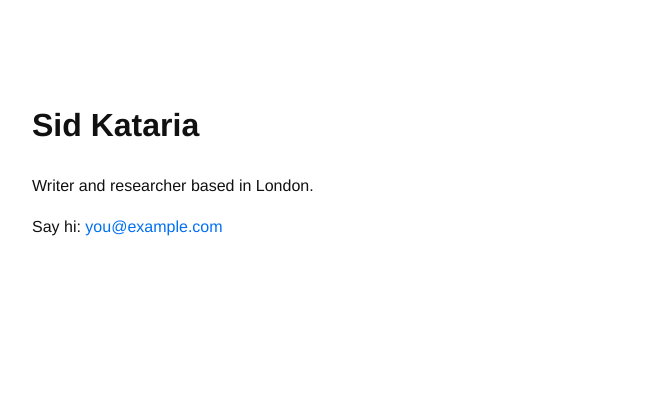
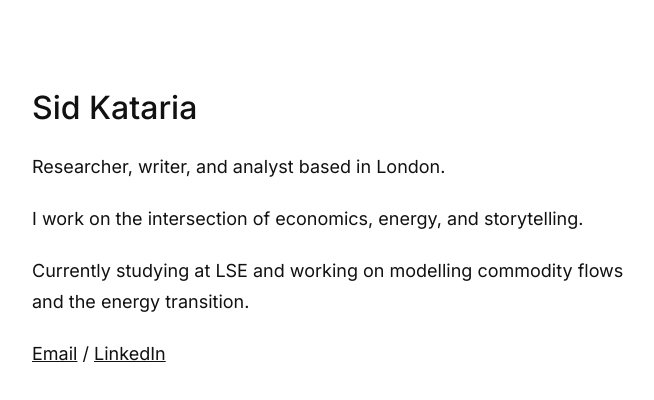
Before and after one commit to sidkataria1/sidkataria1.github.io, a plain HTML site: page index.html in a window 1280 px wide. Shown: the whole page, without its empty margins (308-962 px from the left). Drawn offline with Linux system fonts and the light colour scheme.

Commit message:
Update index.html

```diff
--- a/index.html
+++ b/index.html
@@ -2,29 +2,52 @@
 <html lang="en">
 <head>
   <meta charset="UTF-8" />
-  <meta name="viewport" content="width=device-width, initial-scale=1.0"/>
+  <meta name="viewport" content="width=device-width, initial-scale=1.0" />
   <title>Sid Kataria</title>
+  <link href="https://fonts.googleapis.com/css2?family=Inter:wght@400;500&display=swap" rel="stylesheet">
   <style>
     body {
-      font-family: Helvetica, sans-serif;
+      margin: 0;
+      padding: 60px 20px;
+      font-family: 'Inter', sans-serif;
+      background-color: #ffffff;
+      color: #111;
+      line-height: 1.7;
+    }
+
+    main {
       max-width: 600px;
-      margin: 100px auto;
-      padding: 0 20px;
-      line-height: 1.6;
+      margin: 0 auto;
+    }
+
+    h1 {
+      font-weight: 500;
+      font-size: 32px;
+      margin-bottom: 0.5em;
+    }
+
+    p {
+      font-size: 18px;
+      margin: 0 0 1.2em;
+    }
+
+    a {
       color: #111;
+      text-decoration: underline;
     }
-    a {
-      color: #0070f3;
-      text-decoration: none;
-    }
+
     a:hover {
-      text-decoration: underline;
+      opacity: 0.7;
     }
   </style>
 </head>
 <body>
-  <h1>Sid Kataria</h1>
-  <p>Writer and researcher based in London.</p>
-  <p>Say hi: <a href="mailto:you@example.com">you@example.com</a></p>
+  <main>
+    <h1>Sid Kataria</h1>
+    <p>Researcher, writer, and analyst based in London.</p>
+    <p>I work on the intersection of economics, energy, and storytelling.</p>
+    <p>Currently studying at LSE and working on modelling commodity flows and the energy transition.</p>
+    <p><a href="mailto:you@example.com">Email</a> / <a href="https://www.linkedin.com/in/yourprofile">LinkedIn</a></p>
+  </main>
 </body>
 </html>
```
